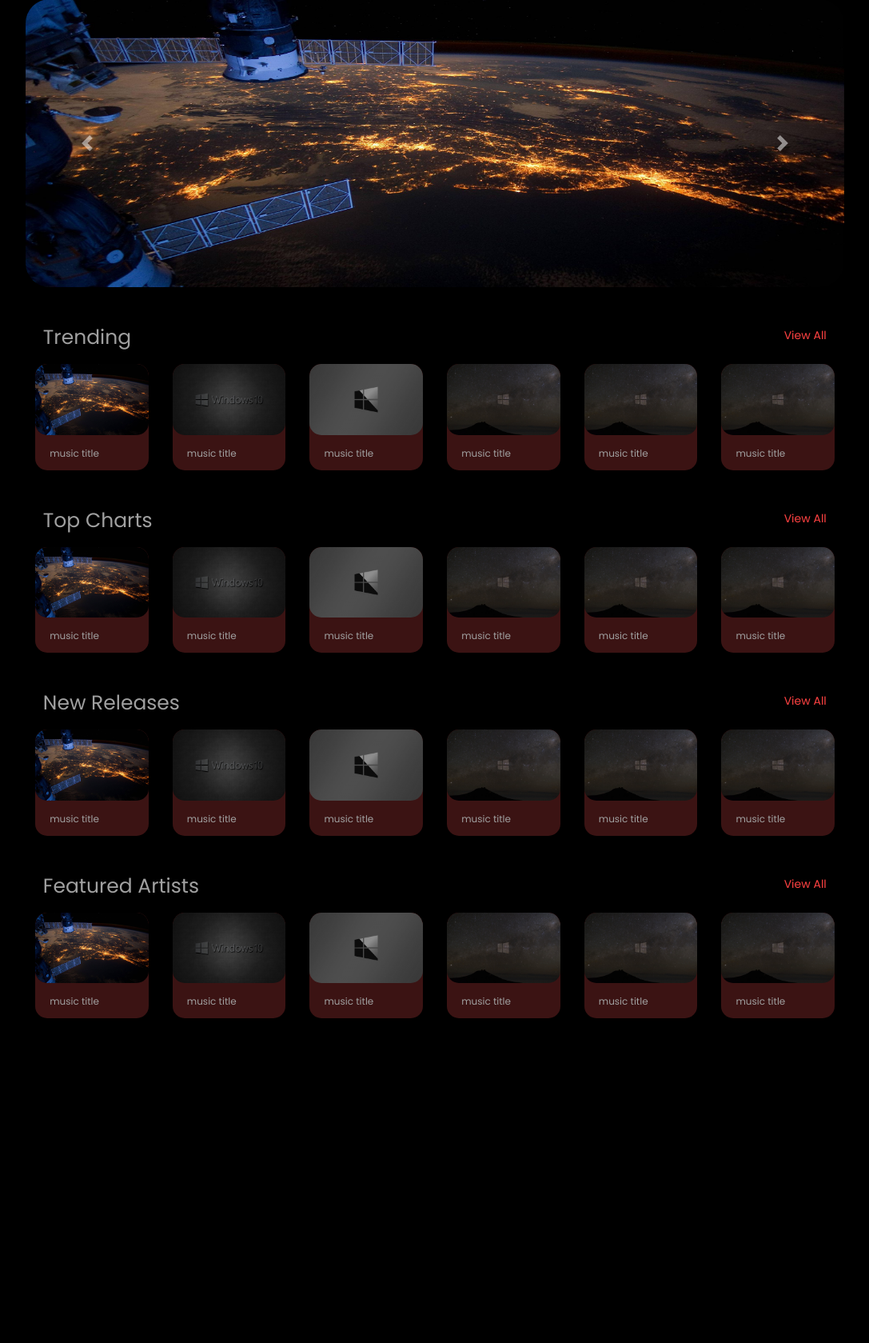
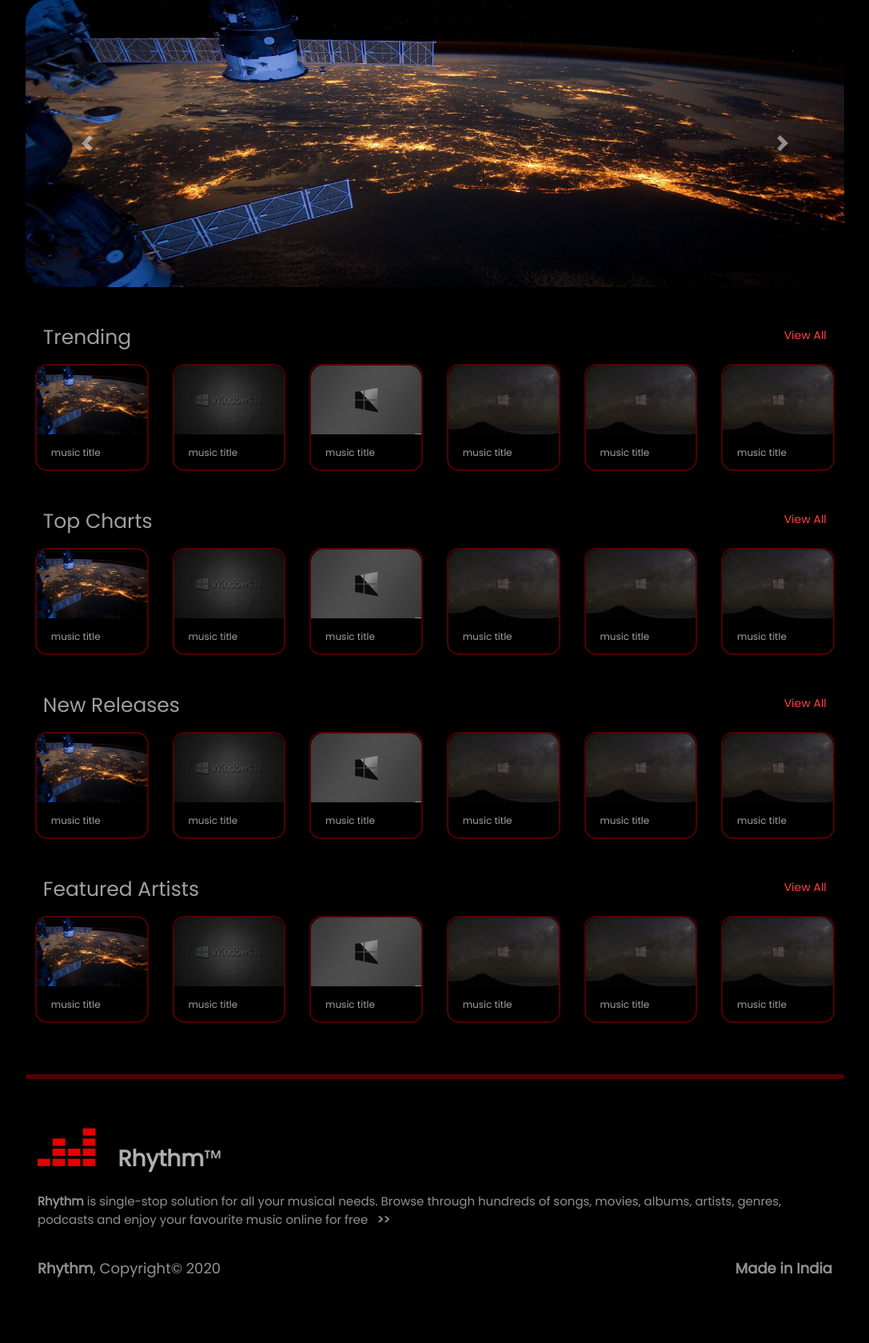
Before and after one commit to rishi4d/FYProject, a PHP site: page / in a window 1280 px wide. Shown: the part 118-1797 px from the top of the page at 80% size, without its empty margins (96-1183 px from the left). Before the commit the page ends 1391 px from the top, so only its background shows below. Run offline with PHP 8.4, Linux system fonts and the light colour scheme; some libraries are stand-ins or nearby versions.

Commit message:
Completed Mainpage

```diff
--- a/index.html
+++ b/index.html
@@ -98,7 +98,7 @@
         <div class="container-fluid" id="sections">
             <div class="row mx-auto">
                 <div id="trends" class="col-12 col-sm-12 child">
-                    <h4>Trending<span id="sectionspan"><a href="">View All</a></span></h4>
+                    <h4>Trending<span id="sectionspan"><a href="#">View All</a></span></h4>
                     <div class="row">
                         <div class="col-xs-6 col-sm-4 col-lg-2">
                             <div class="card">
@@ -315,6 +315,15 @@
             </div>
 
         </div>
+
+        <hr>
+
+        <div class="container-fluid footer">
+            <p id="brandfooter"><i class="fab fa-deezer" style="color: rgb(230, 0, 0); font-size: 2.3em;"></i><b>&emsp;Rhythm</b><span>&#8482</span></p>
+            <p><b>Rhythm</b> is single-stop solution for all your musical needs. Browse through hundreds of songs, movies, albums, artists, genres, podcasts and enjoy your favourite music online for free &ensp;<b>>></b></p>
+            <p id="footerending"><b>Rhythm</b>, Copyright&#169 2020<span style="float: right;"><b>Made in India</b></span></p>
+        </div>
+
         <script src="app.js"></script>
     </body>
 
--- a/style.css
+++ b/style.css
@@ -221,6 +221,7 @@ nav{
 
 #sectionspan > a{
     color: rgb(255, 66, 66);
+    font-weight: 400;
 }
 
 #sectionspan > a:hover{
@@ -230,18 +231,17 @@ nav{
 
 .card{
     height: 100%;
-    border: rgb(59, 19, 19);
+    border: 2px solid rgb(80, 0, 0);
     border-radius: 15px;
     overflow: hidden;
-    background-color: rgb(59, 19, 19);
+    background-color: black;
 }
 
 #secimg{
     width: 100%;
     height: 100%;
     object-fit: cover;
-    border: rgb(59, 19, 19);
-    border-radius: 15px;
+    border-radius: 15px 15px 0 0;
 }
 
 .card-body{
@@ -253,3 +253,34 @@ nav{
 .card-body > p{
     transform: translate(10%, 50%);
 }
+
+hr{
+    background-color: rgb(85, 0, 0);
+    height: 5px;
+    width: 80%;
+    border-radius: 5px;
+}
+
+.footer{
+    margin-top: 3rem;
+    width: 80%;
+    font-family: Poppins;
+    margin-bottom: 5rem;
+}
+
+.footer > p{
+    font-size: 15px;
+    color: rgb(145, 145, 145);
+    padding-top: 5px;
+}
+
+#brandfooter{
+    font-size: 28px;
+    font-family: Poppins;
+    color: rgb(175, 175, 175)
+}
+
+#footerending{
+    font-size: 18px;
+    padding-top: 20px;
+}
```
